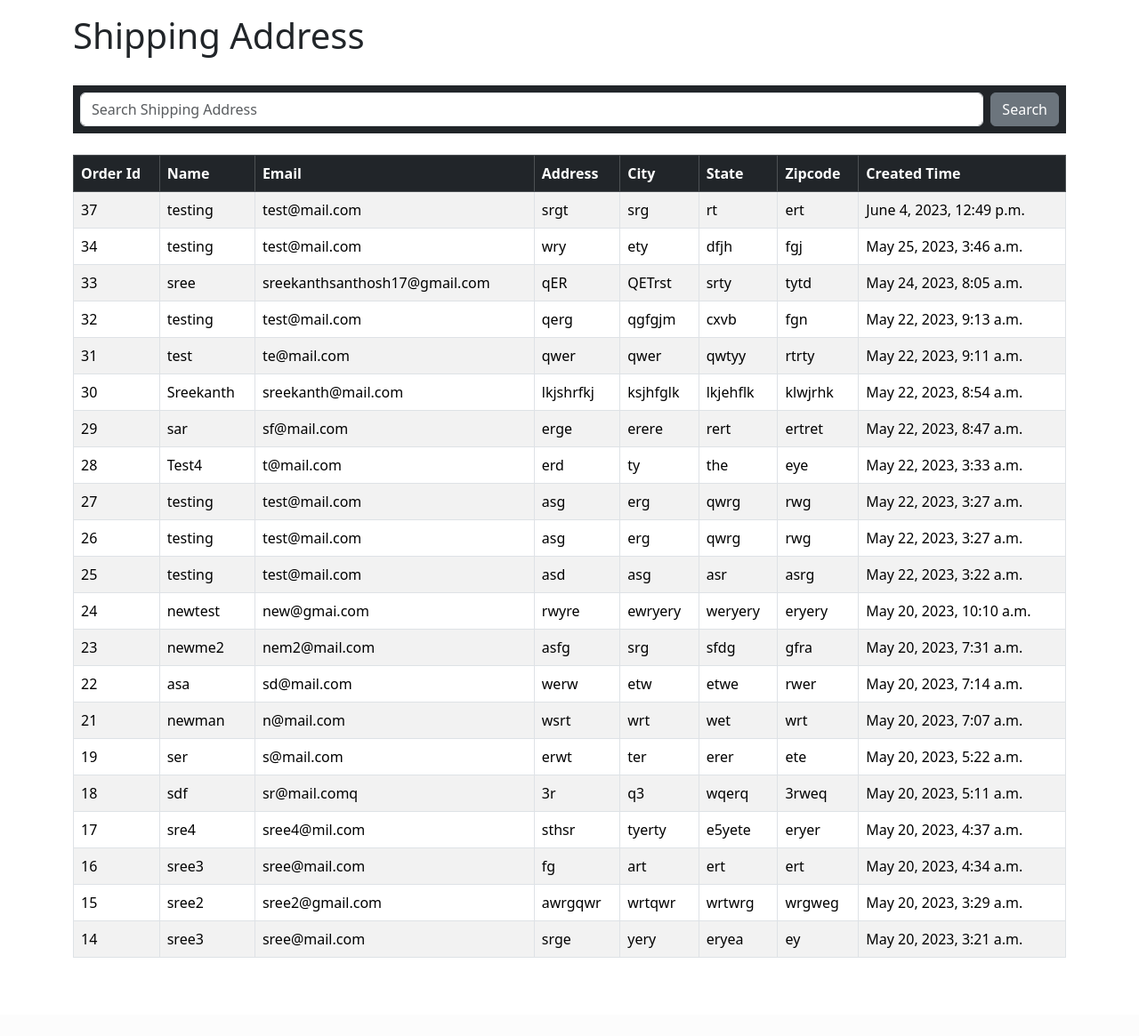
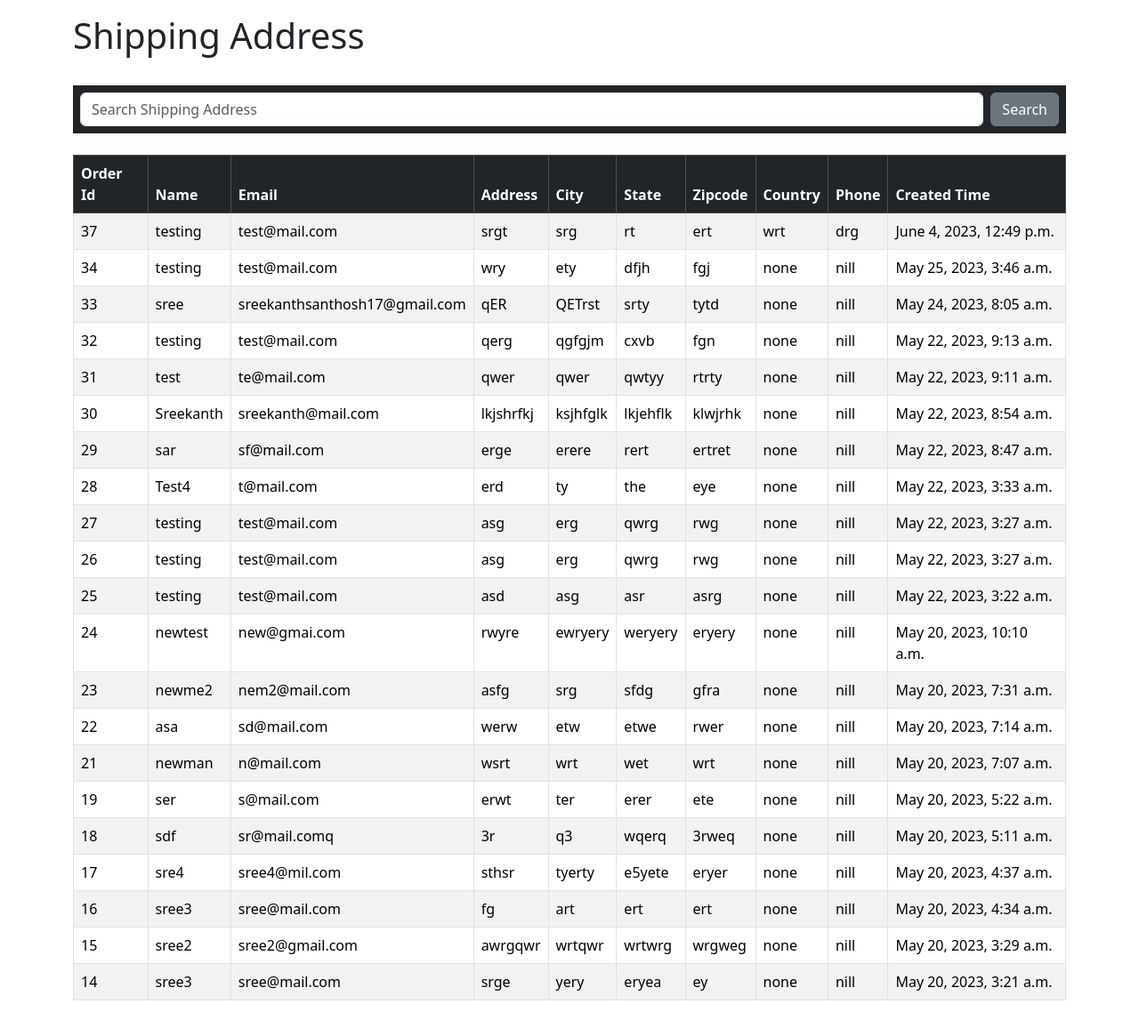
Before and after one commit to sreekanths-24/CRM, a Django app: page /features/ecommdata in a window 1280 px wide. Shown: the part 56-1221 px from the top of the page at 89% size. Before the commit the page ends 1133 px from the top, so only its background shows below. Run offline with Django 3.2, Linux system fonts and the light colour scheme; a user stored in the database is signed in; data comes from the database, SQL or seed files in the repository; both versions use the stored data as it was after the commit; parts of the project's set-up code (start-up, migrations or seed data) failed here and were passed over.

Commit message:
added country and phone number to ecomm customer record

```diff
--- a/features/templates/ecommdata.html
+++ b/features/templates/ecommdata.html
@@ -24,6 +24,8 @@
 			<th scope="col">City</th>
 			<th scope="col">State</th>
 			<th scope="col">Zipcode</th>
+			<th scope="col">Country</th>
+			<th scope="col">Phone</th>
 			<th scope="col">Created Time</th>
 		</tr>
 	</thead>
@@ -39,6 +41,8 @@
 			<td>{{ record.city }}</td>
 			<td>{{ record.state }}</td>
 			<td>{{ record.zipcode }}</td>
+			<td>{{ record.country }}</td>
+			<td>{{ record.phone }}</td>
 			<td>{{ record.date_added }}</td>
 		</tr>
 		{% endfor %}
--- a/store/models.py
+++ b/store/models.py
@@ -77,6 +77,8 @@ class ShippingAddress(models.Model):
 	city = models.CharField(max_length=200, null=False)
 	state = models.CharField(max_length=200, null=False)
 	zipcode = models.CharField(max_length=200, null=False)
+	country = models.CharField(max_length=200, null=False)
+	phone = models.CharField(max_length=200, null=False)
 	date_added = models.DateTimeField(auto_now_add=True)
 
 	def __str__(self):
--- a/store/templates/store/main.html
+++ b/store/templates/store/main.html
@@ -91,10 +91,7 @@
 	        <a class="nav-link text-light" href="{% url 'sendfeedback' %}">Send Feedbacks</a>
 	      </li>
 	      <li class="nav-item active">
-	        <a class="nav-link text-light" href="{% url 'cart' %}">Go To Cart</a>
-	      </li>
-	      <li class="nav-item active">
-	        <a class="nav-link text-light" href="{% url 'previous_order' %}">View Previous Purchases</a>
+	        <a class="nav-link text-light" href="{% url 'previous_order' %}">View Purchase History</a>
 	      </li>
 
 	    </ul>
--- a/store/views.py
+++ b/store/views.py
@@ -89,6 +89,8 @@ def processOrder(request):
 		city=data['shipping']['city'],
 		state=data['shipping']['state'],
 		zipcode=data['shipping']['zipcode'],
+		country=data['shipping']['country'],
+		phone=data['shipping']['phone'],
 		)
 
 	return JsonResponse('Order submitted..', safe=False)
```
Also changed, not shown: store/templates/store/checkout.html (+7 -0 lines), db.sqlite3, store/migrations/0004_shippingaddress_country_shippingaddress_phone.py (added).
